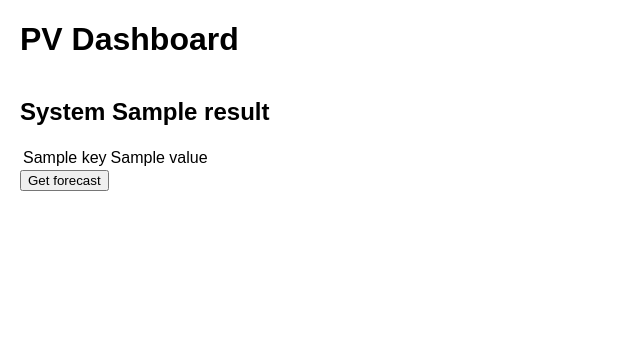
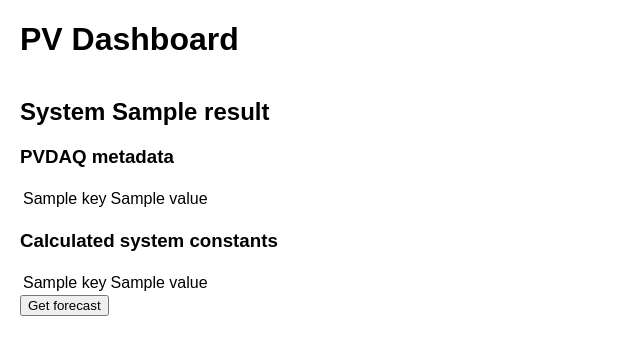
Before and after one commit to MSchwald/pvenergy, a Django app: template dashboard/templates/dashboard/index.html in a window 1280 px wide. Shown: the top 355 px of the page, without its empty margins (0-640 px from the left). Run offline with Django 5.2, Linux system fonts and the light colour scheme; the template is opened without the code that fills it: most values are stand-ins (such as "Sample title", 1, 10 or a date in 2020); parts of the project's set-up code (start-up, migrations or seed data) failed here and were passed over.

Commit message:
format to two columns (is replaces by regular table now, might get deleted)

```diff
--- a/dashboard/templates/dashboard/_meta_table.html
+++ b/dashboard/templates/dashboard/_meta_table.html
@@ -1,6 +1,9 @@
+<div class="two_columns">
+    <div>
+        <h3>PVDAQ metadata</h3>
         <table>
             <tbody>
-        {% for key, value in meta.items %}
+                {% for key, value in data.meta.items %}
                 <tr>
                     <td>{{ key }}</td>
                     <td>{{ value }}</td>
@@ -8,3 +11,19 @@
                 {% endfor %}
             </tbody>
         </table>
+    </div>
+    <div>
+        <h3>Calculated system constants</h3>
+        <table>
+            <tbody>
+        {% for key, value in data.system_constants.items %}
+                <tr>
+                    <td>{{ key }}</td>
+                    <td>{{ value }}</td>
+                </tr>
+                {% endfor %}
+            </tbody>
+        </table>
+    </div>
+</div>
+<div style="clear: both;"></div>
```
Lines whose indentation alone changed are shown as unchanged.
